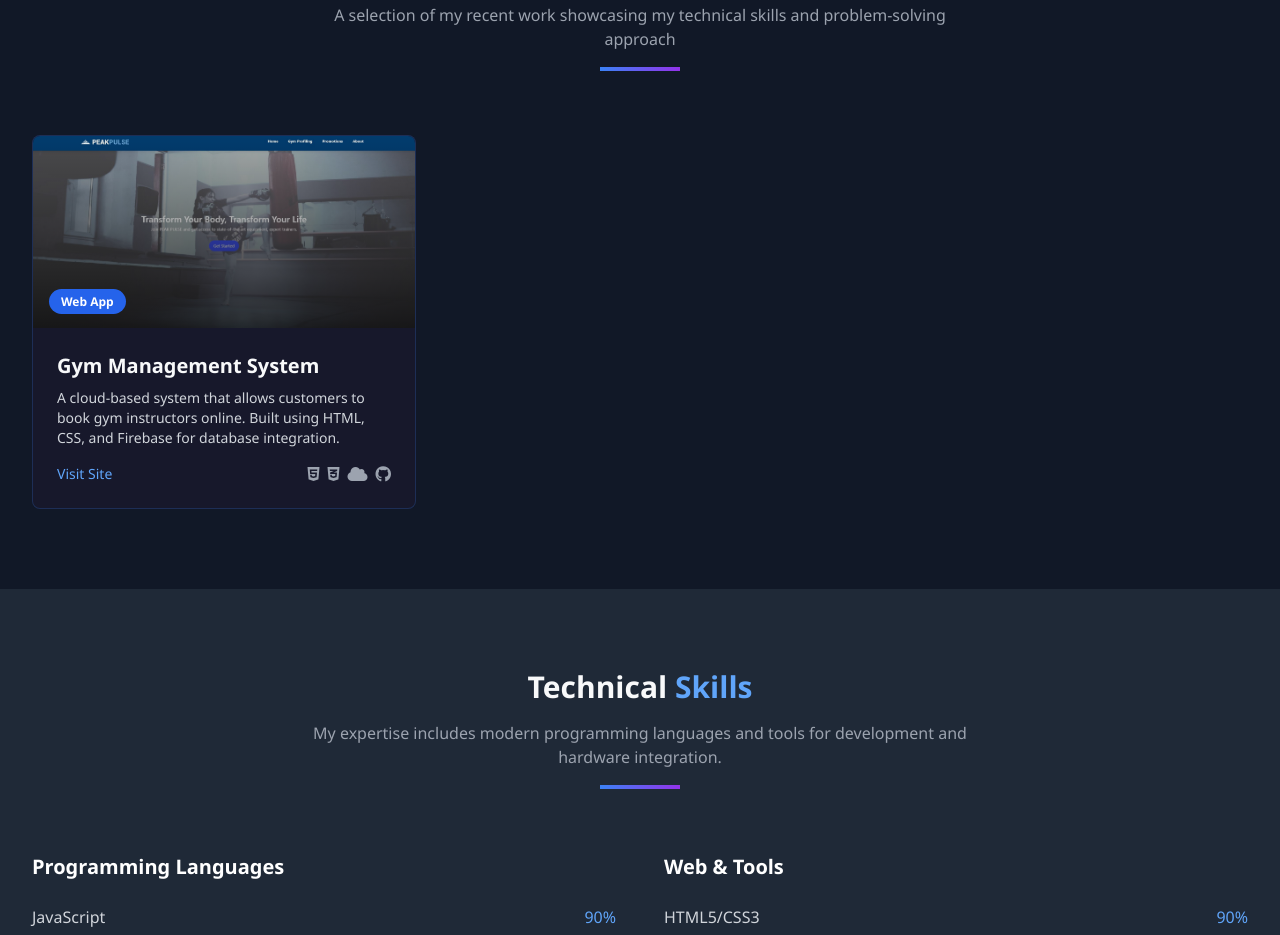
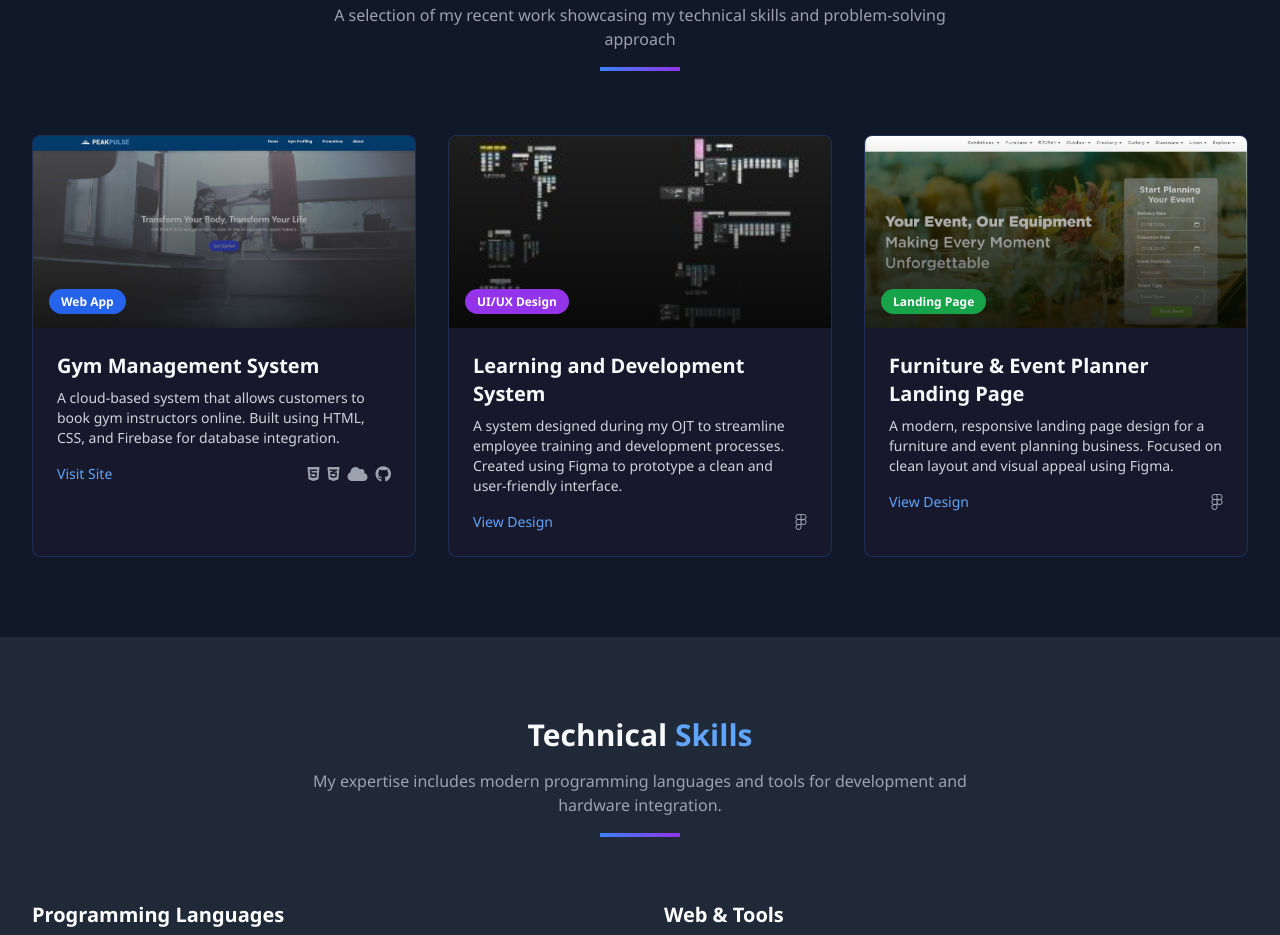
Before and after one commit to Reetchard/My-Portfolio, a plain HTML site: page index.html in a window 1280 px wide. Shown: the part 1625-2560 px from the top of the page. Drawn offline with nearby package versions, Linux system fonts and the light colour scheme.

Commit message:
New Added

```diff
--- a/index.html
+++ b/index.html
@@ -237,9 +237,56 @@
                     </div>
                 </div>
             </div>
+
+            <!-- Learning and Development System Project -->
+            <div class="project-card rounded-lg overflow-hidden">
+                <div class="relative overflow-hidden h-48 bg-gray-800 flex items-center justify-center">
+                    <img src="img/LandD.jpg" alt="Learning and Development System UI design preview" class="w-full h-full object-cover transition duration-500 hover:scale-105" />
+                    <div class="absolute inset-0 bg-gradient-to-t from-black to-transparent opacity-70"></div>
+                    <div class="absolute bottom-4 left-4">
+                        <span class="bg-purple-600 text-white text-xs font-semibold px-3 py-1 rounded-full">UI/UX Design</span>
+                    </div>
+                </div>
+                <div class="p-6">
+                    <h3 class="text-xl font-semibold mb-2">Learning and Development System</h3>
+                    <p class="text-gray-300 text-sm mb-4">
+                        A system designed during my OJT to streamline employee training and development processes. Created using Figma to prototype a clean and user-friendly interface.
+                    </p>
+                    <div class="flex justify-between items-center">
+                        <a href="https://www.figma.com/design/TCt5G9jY1qYdhETX7Qx0Qw/Learning-and-Development-System?m=auto&t=lhQtIzaHCccVkmE9-6" target="_blank" rel="noopener noreferrer" class="text-blue-400 text-sm font-medium hover:text-blue-300 transition">View Design</a>
+                        <div class="flex space-x-2">
+                            <i class="fab fa-figma text-gray-400" title="Figma"></i>
+                        </div>
+                    </div>
+                </div>
+            </div>
+
+            <!-- Furniture & Event Planner Landing Page -->
+            <div class="project-card rounded-lg overflow-hidden">
+                <div class="relative overflow-hidden h-48 bg-gray-800 flex items-center justify-center">
+                    <img src="img/LandingPage.jpg" alt="Landing page for furniture and event planner website" class="w-full h-full object-cover transition duration-500 hover:scale-105" />
+                    <div class="absolute inset-0 bg-gradient-to-t from-black to-transparent opacity-70"></div>
+                    <div class="absolute bottom-4 left-4">
+                        <span class="bg-green-600 text-white text-xs font-semibold px-3 py-1 rounded-full">Landing Page</span>
+                    </div>
+                </div>
+                <div class="p-6">
+                    <h3 class="text-xl font-semibold mb-2">Furniture & Event Planner Landing Page</h3>
+                    <p class="text-gray-300 text-sm mb-4">
+                        A modern, responsive landing page design for a furniture and event planning business. Focused on clean layout and visual appeal using Figma.
+                    </p>
+                    <div class="flex justify-between items-center">
+                        <a href="https://www.figma.com/design/gXlb5uVEkK8WHWC3CiZRQG/Landing-page?m=auto&t=lhQtIzaHCccVkmE9-6" target="_blank" rel="noopener noreferrer" class="text-blue-400 text-sm font-medium hover:text-blue-300 transition">View Design</a>
+                        <div class="flex space-x-2">
+                            <i class="fab fa-figma text-gray-400" title="Figma"></i>
+                        </div>
+                    </div>
+                </div>
+            </div>
         </div>
     </div>
 </section>
+
 
 
 
```
Also changed, not shown: img/LandD.JPG (added), img/LandingPage.JPG (added). Lines whose indentation alone changed are shown as unchanged.
